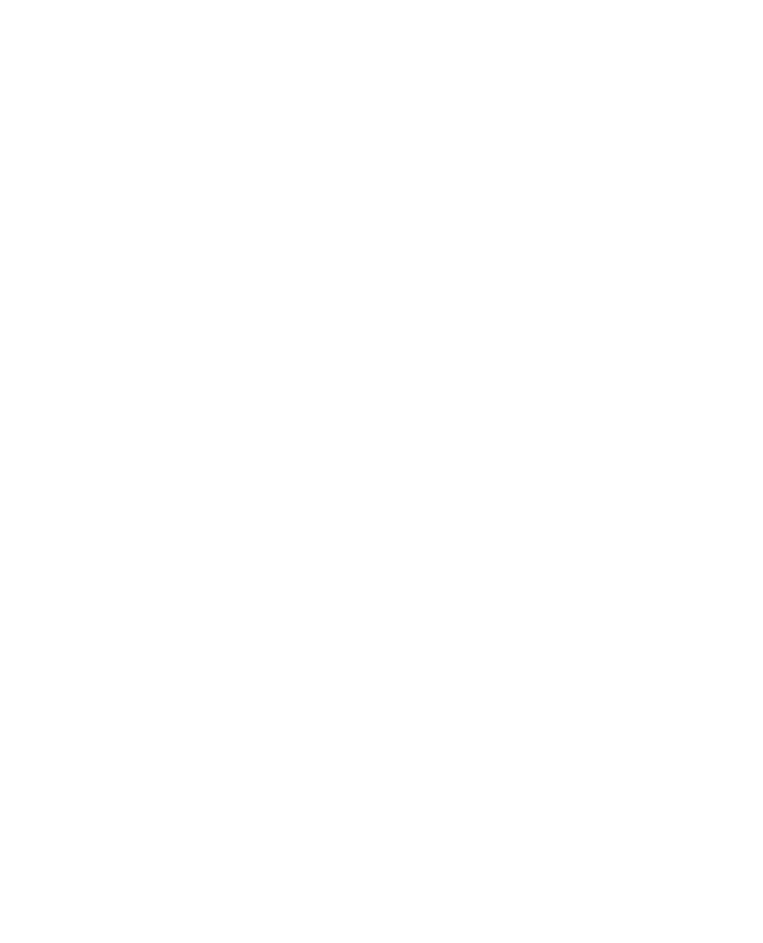
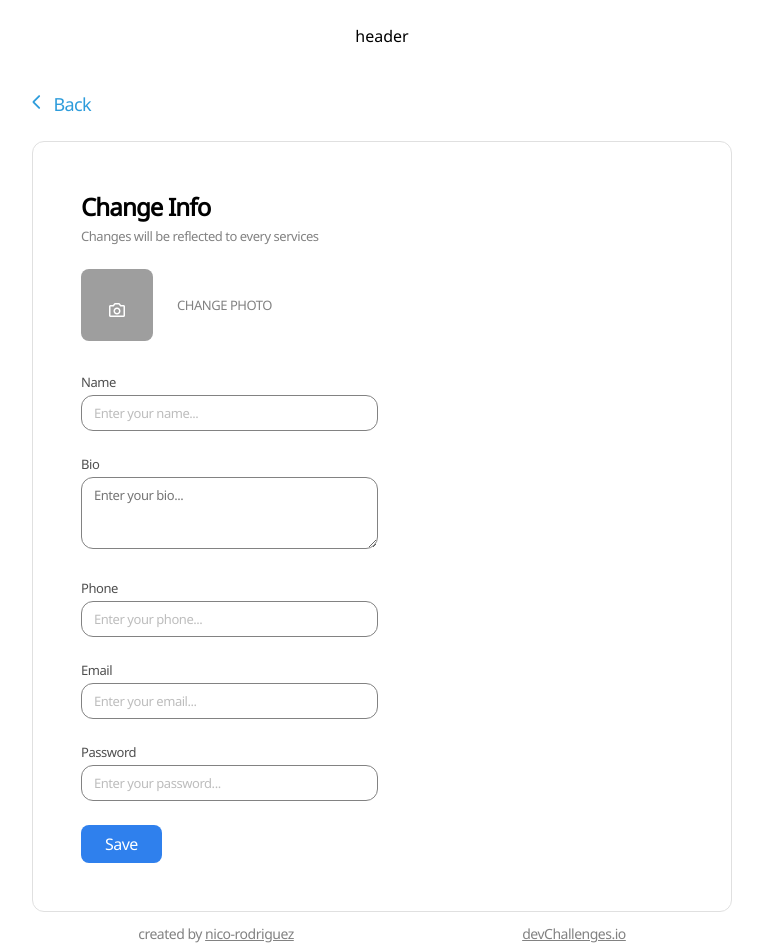
Before and after one commit to nico-rodriguez/full-stack-developer-devChallenges, a React (Create React App) app in the folder authentication-app/frontend/: page /profile/edit in a window 1280 px wide. Before the commit this address had no page. Shown: the whole page, without its empty margins (258-1021 px from the left). Before the commit the page ends 800 px from the top, so only its background shows below. Built offline with nearby package versions, Linux system fonts and the light colour scheme; grey boxes are pictures that could not be loaded; the HTML template or start-up script is replaced by a standard one.

Commit message:
feat(profile edit): Add profile edit layout

```diff
--- a/authentication-app/frontend/src/App.js
+++ b/authentication-app/frontend/src/App.js
@@ -5,6 +5,7 @@
 import Login from 'pages/Login';
 import Profile from 'pages/Profile';
 import Signup from 'pages/Signup';
+import Edit from 'pages/Profile/Edit';
 
 function App() {
   return (
@@ -17,6 +18,7 @@
         </Route>
         <Route path='/profile' element={<ProfileWrapper />}>
           <Route path='' element={<Profile />} />
+          <Route path='edit' element={<Edit />} />
         </Route>
       </Routes>
     </BrowserRouter>
--- a/authentication-app/frontend/src/index.css
+++ b/authentication-app/frontend/src/index.css
@@ -37,9 +37,8 @@
 svg {
   display: block;
   max-width: 100%;
-  height: auto;
 }
-/* Remove built-in form typograph styles */
+/* Remove built-in form typography styles */
 input,
 button,
 textarea,
--- /dev/null
+++ b/authentication-app/frontend/src/pages/Profile/Edit/Edit.css
@@ -0,0 +1,42 @@
+.profile-edit__back-link {
+  font-size: 1.8rem;
+  line-height: 2.5rem;
+  letter-spacing: -0.035em;
+  color: #2d9cdb;
+}
+
+@media only screen and (max-width: 425px) {
+  .profile-edit__back-link {
+    padding: 0 24px;
+  }
+}
+
+.profile-edit__main {
+  border: 1px solid #e0e0e0;
+  border-radius: 12px;
+  padding: 48px;
+  margin-top: 24px;
+}
+
+@media only screen and (max-width: 425px) {
+  .profile-edit__main {
+    border-color: transparent;
+    padding: 24px;
+  }
+}
+
+.profile-edit__title {
+  font-size: 2.4rem;
+  line-height: 3.3rem;
+  letter-spacing: -0.035em;
+  color: #000000;
+  margin-bottom: 4px;
+}
+
+.profile-edit__description {
+  font-weight: 500;
+  font-size: 1.3rem;
+  line-height: 1.8rem;
+  letter-spacing: -0.035em;
+  color: #828282;
+}
--- /dev/null
+++ b/authentication-app/frontend/src/pages/Profile/Edit/EditForm/EditForm.css
@@ -0,0 +1,77 @@
+.profile-edit-form__item:first-child {
+  display: flex;
+  align-items: center;
+  margin-top: 24px;
+  margin-bottom: 32px;
+}
+
+.profile-edit-form__image-input {
+  display: none;
+}
+
+#image-input-label {
+  position: relative;
+  display: inline-block;
+}
+
+#image-input-label::after {
+  content: '\e412';
+  font-family: 'Material Symbols Rounded';
+  font-size: 2rem;
+  color: #fff;
+  position: absolute;
+  top: calc(36px - 1rem);
+  left: calc(36px - 1rem);
+}
+
+#image-input-label img {
+  border-radius: 8px;
+}
+
+#image-input-text {
+  display: inline-block;
+  margin-left: 24px;
+  font-weight: 500;
+  font-size: 1.3rem;
+  line-height: 1.8rem;
+  letter-spacing: -0.035em;
+  color: #828282;
+}
+
+.profile-edit-form__item:not(:first-child) label {
+  display: block;
+  margin-bottom: 4px;
+  font-weight: 500;
+  font-size: 1.3rem;
+  line-height: 1.8rem;
+  letter-spacing: -0.035em;
+  color: #4f4f4f;
+}
+
+.profile-edit-form__item:not(:first-child) > *:nth-child(2) {
+  margin-bottom: 24px;
+  border: 1px solid #828282;
+  border-radius: 12px;
+  padding: 8px 12px;
+  font-weight: 500;
+  font-size: 1.3rem;
+  line-height: 1.8rem;
+  letter-spacing: -0.035em;
+  color: #4f4f4f;
+  width: min(40ch, 100%);
+}
+
+.profile-edit-form__item:not(:first-child) input::placeholder {
+  color: #bdbdbd;
+}
+
+.profile-edit-form__submit-button {
+  background: #2f80ed;
+  padding: 8px 24px;
+  border-radius: 8px;
+  font-weight: 500;
+  font-size: 1.6rem;
+  line-height: 2.2rem;
+  letter-spacing: -0.035em;
+  color: #ffffff;
+}
--- /dev/null
+++ b/authentication-app/frontend/src/pages/Profile/Edit/EditForm/index.js
@@ -0,0 +1,75 @@
+import './EditForm.css';
+
+const EditForm = () => {
+  return (
+    <form className='profile-edit-form'>
+      <div className='profile-edit-form__item'>
+        <input
+          type='file'
+          className='profile-edit-form__image-input'
+          id='image-input'
+        />
+        <label htmlFor='image-input' id='image-input-label'>
+          <img
+            src='https://images.unsplash.com/photo-1518837695005-2083093ee35b?ixlib=rb-1.2.1&ixid=eyJhcHBfaWQiOjEyMDd9&auto=format&fit=crop&w=500&q=60'
+            alt=''
+            width={72}
+            height={72}
+          />
+        </label>
+        <p id='image-input-text'>CHANGE PHOTO</p>
+      </div>
+      <div className='profile-edit-form__item'>
+        <label htmlFor='name'>Name</label>
+        <input
+          type='text'
+          placeholder='Enter your name...'
+          name='name'
+          id='name'
+        />
+      </div>
+      <div className='profile-edit-form__item'>
+        <label htmlFor='bio'>Bio</label>
+        <textarea
+          type='text'
+          placeholder='Enter your bio...'
+          rows={3}
+          name='bio'
+          id='bio'
+        />
+      </div>
+      <div className='profile-edit-form__item'>
+        <label htmlFor='phone'>Phone</label>
+        <input
+          type='text'
+          placeholder='Enter your phone...'
+          name='phone'
+          id='phone'
+        />
+      </div>
+      <div className='profile-edit-form__item'>
+        <label htmlFor='email'>Email</label>
+        <input
+          type='text'
+          placeholder='Enter your email...'
+          name='email'
+          id='email'
+        />
+      </div>
+      <div className='profile-edit-form__item'>
+        <label htmlFor='password'>Password</label>
+        <input
+          type='password'
+          placeholder='Enter your password...'
+          name='password'
+          id='password'
+        />
+      </div>
+      <button className='profile-edit-form__submit-button' type='submit'>
+        Save
+      </button>
+    </form>
+  );
+};
+
+export default EditForm;
--- /dev/null
+++ b/authentication-app/frontend/src/pages/Profile/Edit/index.js
@@ -0,0 +1,22 @@
+import { Link } from 'react-router-dom';
+import './Edit.css';
+import EditForm from './EditForm';
+
+const Edit = () => {
+  return (
+    <div className='profile-edit'>
+      <Link to='/profile' className='profile-edit__back-link'>
+        &#xe5e0; Back
+      </Link>
+      <main className='profile-edit__main'>
+        <h1 className='profile-edit__title'>Change Info</h1>
+        <p className='profile-edit__description'>
+          Changes will be reflected to every services
+        </p>
+        <EditForm />
+      </main>
+    </div>
+  );
+};
+
+export default Edit;
```
